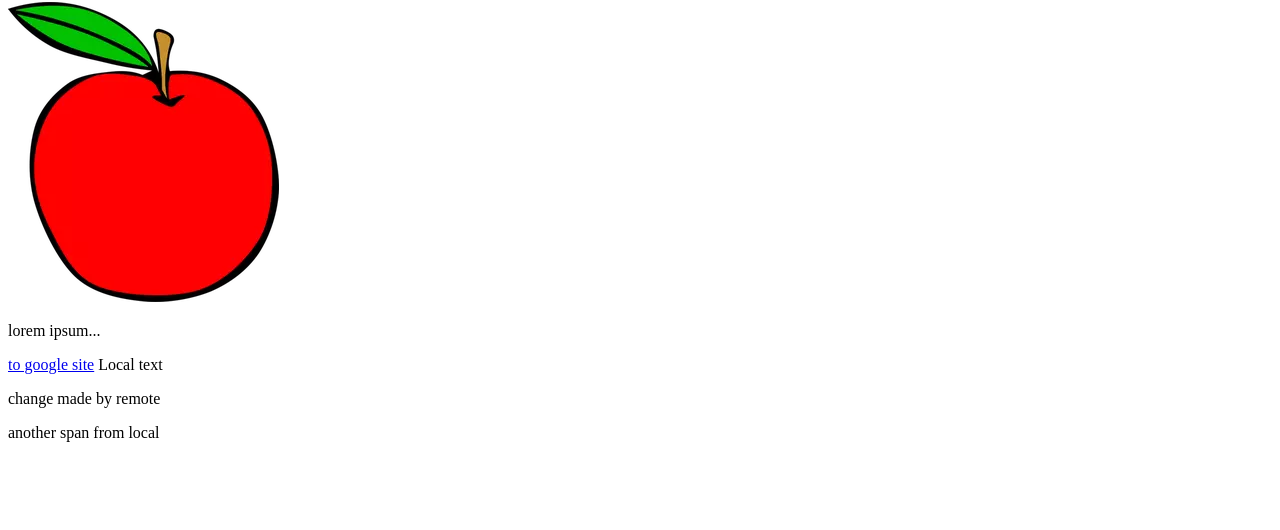
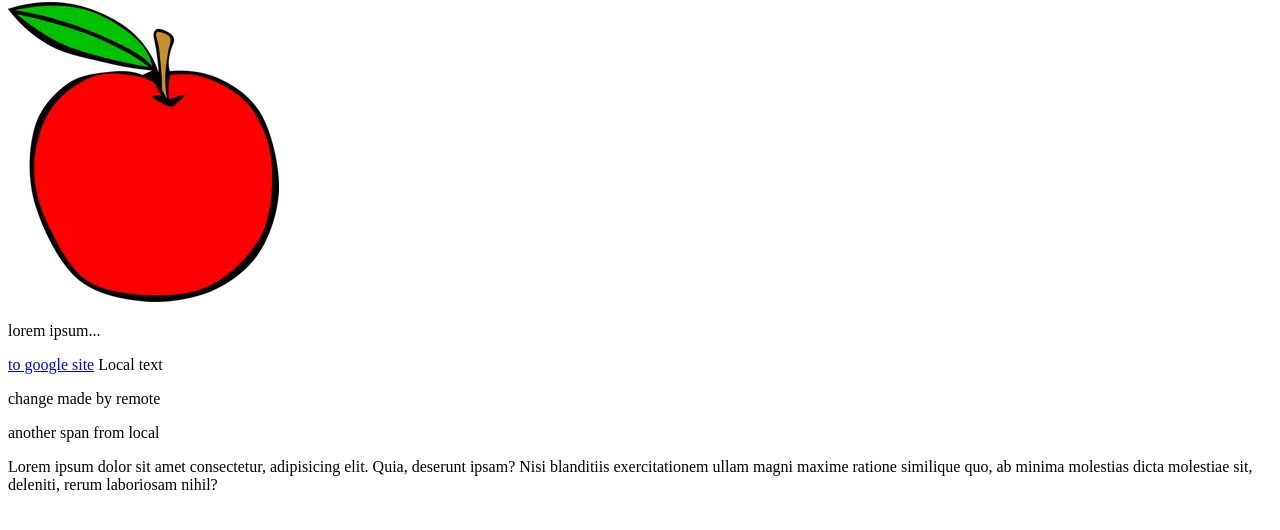
Before and after one commit to Ayala679/existingProject, a plain HTML site: page index.html in a window 1280 px wide. Shown: the part 78-608 px from the top of the page. Drawn offline with Linux system fonts and the light colour scheme.

Commit message:
add lorem ipsum to html page

```diff
--- a/index.html
+++ b/index.html
@@ -14,5 +14,6 @@
     <span>Local text</span>
     <p>change made by remote</p>
     <span class="another-span">another span from local</span>
+    <p>Lorem ipsum dolor sit amet consectetur, adipisicing elit. Quia, deserunt ipsam? Nisi blanditiis exercitationem ullam magni maxime ratione similique quo, ab minima molestias dicta molestiae sit, deleniti, rerum laboriosam nihil?</p>
 </body>
 </html>
```
